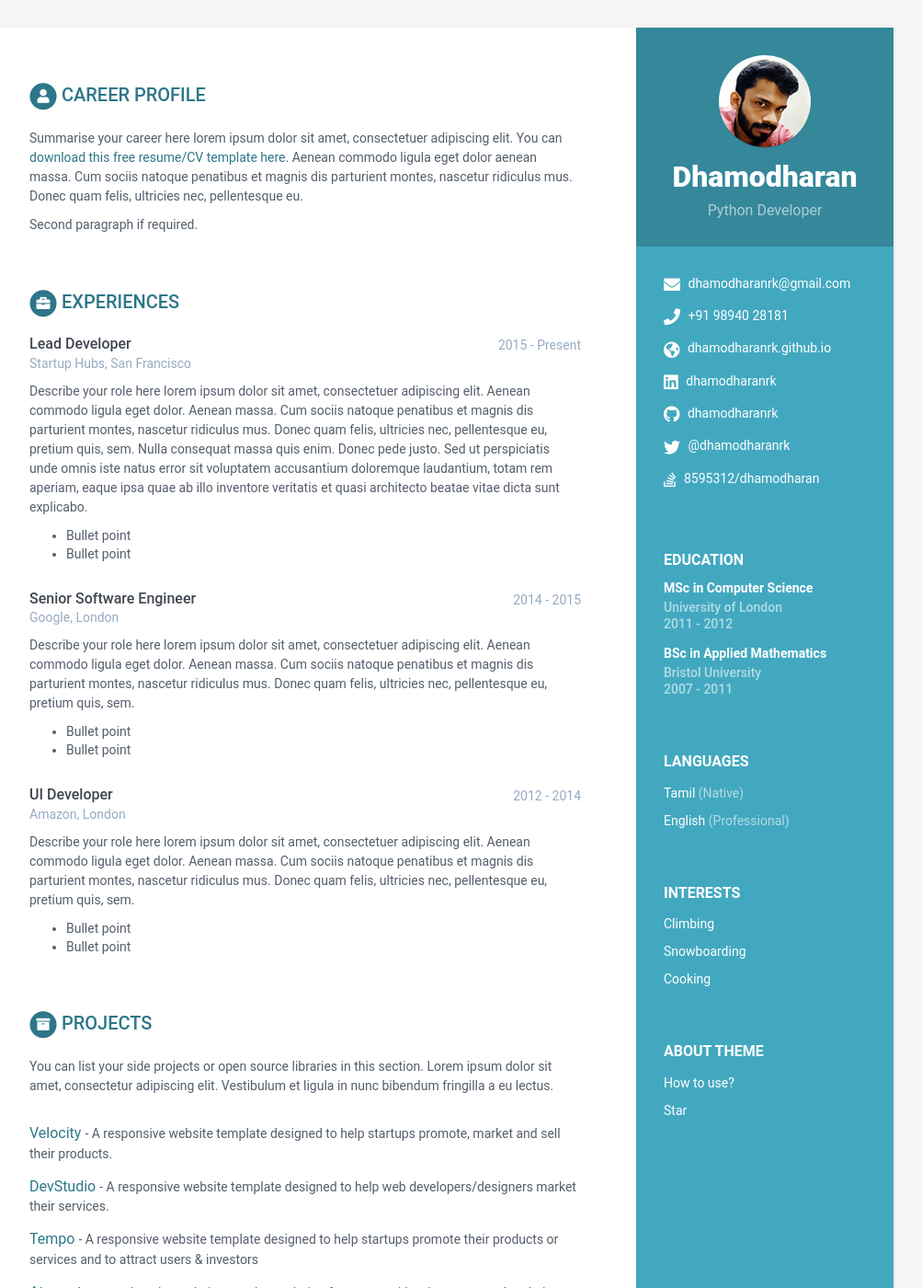
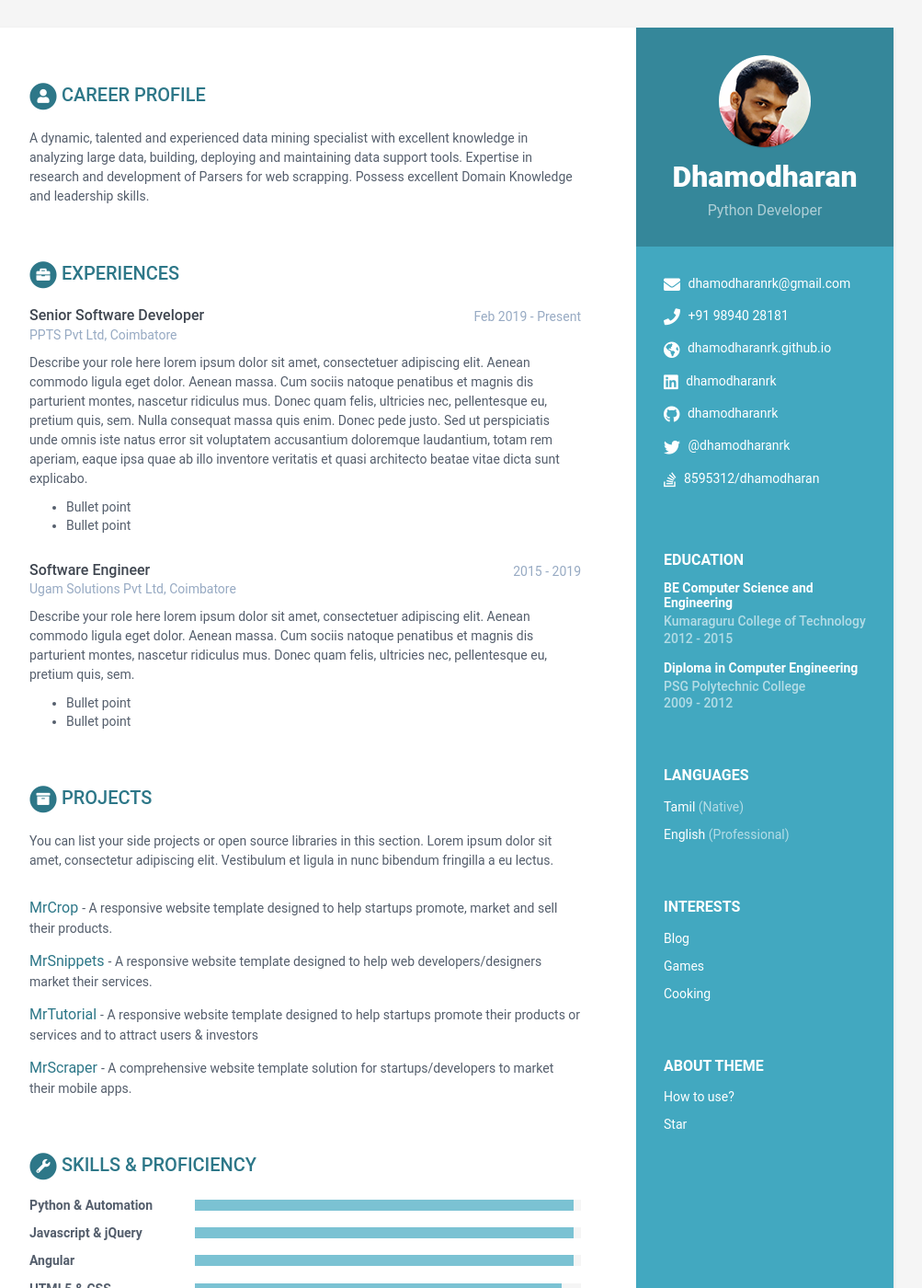
Before and after one commit to dhamodharanrk/online-cv, a Jekyll site: the page built from index.html, in a window 1280 px wide and 1400 px high. Shown: the whole window at 92% size, without its empty margins (168-1171 px from the left). Built offline with Jekyll 4.4.1, drawn with Linux system fonts in a browser that asks for light colours; some of the changed text lies outside the part shown.

Commit message:
Update data.yml

```diff
--- a/_data/data.yml
+++ b/_data/data.yml
@@ -32,10 +32,10 @@ sidebar:
         level: Professional
 
     interests:
-      - item: Climbing
+      - item: Blog
         link:
 
-      - item: Snowboarding
+      - item: Games
         link:
 
       - item: Cooking
@@ -44,18 +44,15 @@ sidebar:
 career-profile:
     title: Career Profile
     summary: |
-      Summarise your career here lorem ipsum dolor sit amet, consectetuer
-      adipiscing elit. You can [download this free resume/CV template here]().
-      Aenean commodo ligula eget dolor aenean massa. Cum sociis natoque
-      penatibus et magnis dis parturient montes, nascetur ridiculus mus.
-      Donec quam felis, ultricies nec, pellentesque eu.
-
-      Second paragraph if required.
+      A dynamic, talented and experienced data mining specialist with excellent
+      knowledge in analyzing large data, building, deploying and maintaining data
+      support tools. Expertise in research and development of Parsers for web
+      scrapping. Possess excellent Domain Knowledge and leadership skills.
 
 education:
-    - degree: MSc in Computer Science
-      university: University of London
-      time: 2011 - 2012
+    - degree: BE Computer Science and Engineering
+      university: Kumaraguru College of Technology
+      time: 2012 - 2015
       details: |
         Describe your study here lorem ipsum dolor sit amet, consectetuer
         adipiscing elit. Aenean commodo ligula eget dolor. Aenean massa. Cum
@@ -66,9 +63,9 @@ education:
           - Bullet point
           - Bullet point
 
-    - degree: BSc in Applied Mathematics
-      university: Bristol University
-      time: 2007 - 2011
+    - degree: Diploma in Computer Engineering
+      university: PSG Polytechnic College
+      time: 2009 - 2012
       details: |
         Describe your study here lorem ipsum dolor sit amet, consectetuer
         adipiscing elit. Aenean commodo ligula eget dolor. Aenean massa. Cum
@@ -80,9 +77,9 @@ education:
           - Bullet point
 
 experiences:
-    - role: Lead Developer
-      time: 2015 - Present
-      company: Startup Hubs, San Francisco
+    - role: Senior Software Developer
+      time: Feb 2019 - Present
+      company: PPTS Pvt Ltd, Coimbatore
       details: |
         Describe your role here lorem ipsum dolor sit amet, consectetuer
         adipiscing elit. Aenean commodo ligula eget dolor. Aenean massa.
@@ -97,22 +94,9 @@ experiences:
           - Bullet point
           - Bullet point
 
-    - role: Senior Software Engineer
-      time: 2014 - 2015
-      company: Google, London
-      details: |
-        Describe your role here lorem ipsum dolor sit amet, consectetuer
-        adipiscing elit. Aenean commodo ligula eget dolor. Aenean massa.
-        Cum sociis natoque penatibus et magnis dis parturient montes,
-        nascetur ridiculus mus. Donec quam felis, ultricies nec,
-        pellentesque eu, pretium quis, sem.
-
-          - Bullet point
-          - Bullet point
-
-    - role: UI Developer
-      time: 2012 - 2014
-      company: Amazon, London
+    - role: Software Engineer
+      time: 2015 - 2019
+      company: Ugam Solutions Pvt Ltd, Coimbatore
       details: |
         Describe your role here lorem ipsum dolor sit amet, consectetuer
         adipiscing elit. Aenean commodo ligula eget dolor. Aenean massa.
@@ -131,51 +115,27 @@ projects:
       Vestibulum et ligula in nunc bibendum fringilla a eu lectus.
 
     assignments:
-      - title: Velocity
+      - title: MrCrop
         link: "#hook"
         tagline: "A responsive website template designed to help startups promote, market and sell their products."
 
-      - title: DevStudio
+      - title: MrSnippets
         link: "#"
         tagline: "A responsive website template designed to help web developers/designers market their services."
 
-      - title: Tempo
+      - title: MrTutorial
         link: "#"
         tagline: "A responsive website template designed to help startups promote their products or services and to attract users &amp; investors"
 
-      - title: Atom
+      - title: MrScraper
         link: "#"
         tagline: "A comprehensive website template solution for startups/developers to market their mobile apps."
-
-      - title: Delta
-        link: "#"
-        tagline: "A responsive Bootstrap one page theme designed to help app developers promote their mobile apps"
-
-publications:
-    title: Publications
-    intro: |
-      You can list your publications in this section. Lorem ipsum dolor sit
-      amet, consectetur adipiscing elit. Vestibulum et ligula in nunc
-      bibendum fringilla a eu lectus.
-
-    papers:
-      - title: The Art of Computer Programming
-        authors: Donald E. Knuth
-        conference: Addison-Wesley, 1968
-
-      - title: "Genetic Programming III: Darwinian Invention &amp; Problem Solving"
-        authors: Koza, J.R., Andre, D., Bennett, F.H., Keane, M.A.
-        conference: "Morgan Kaufmann Publishers Inc., San Francisco, CA, USA, 1st edn. (1999)"
-
-      - title: A syntax directed compiler for Algol 60
-        authors: Edgar T. Irons
-        conference: "Comm. ACM 4 (1961), 51–55"
 
 skills:
     title: Skills &amp; Proficiency
 
     toolset:
-      - name: Python & Django
+      - name: Python & Automation
         level: 98%
 
       - name: Javascript & jQuery
@@ -194,4 +154,4 @@ skills:
         level: 60%
 
 footer: >
-    Designed with <i class="fas fa-heart"></i> by <a href="http://themes.3rdwavemedia.com" target="_blank" rel="nofollow">Xiaoying Riley</a>
+    Copyright @ <i class="fas fa-heart"></i> by <a href="https://dhamodharanrk.github.io/" target="_blank" rel="nofollow">Dhamodharan</a>
```
